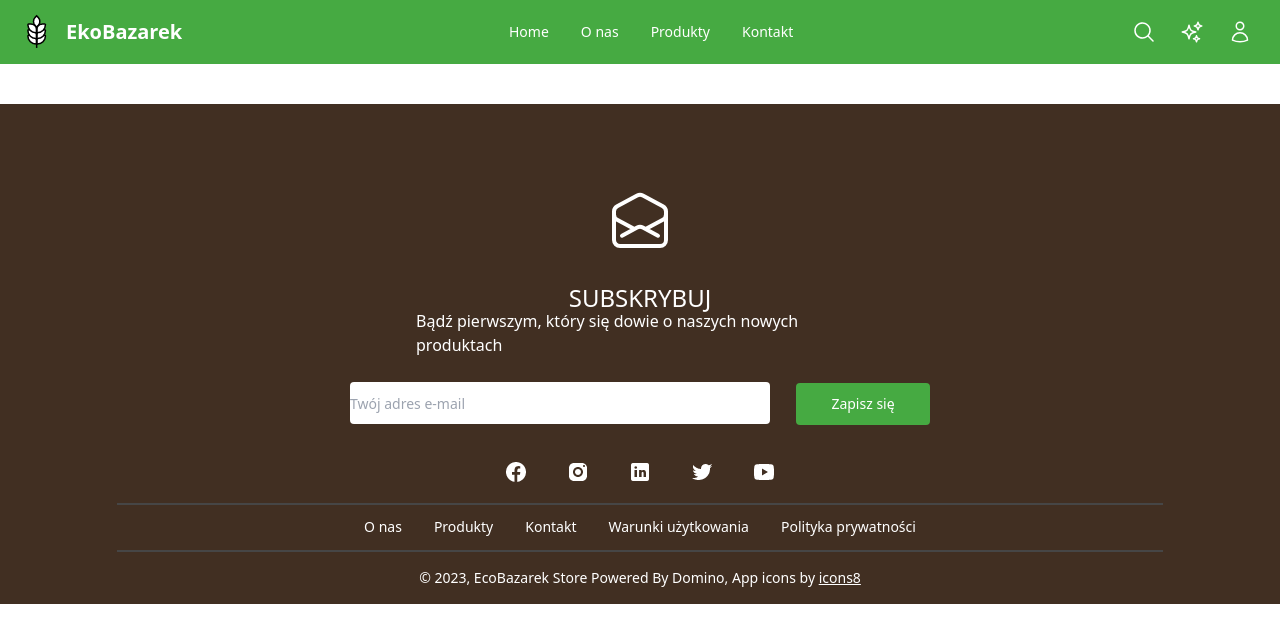
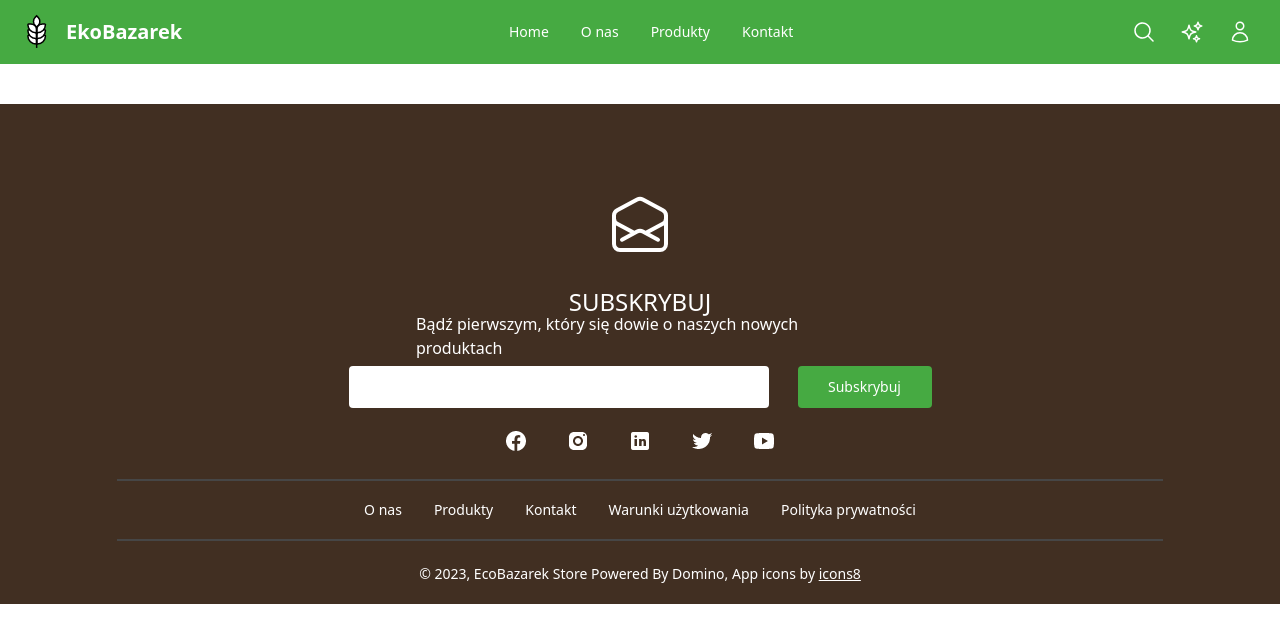
Before and after one commit to amelia-pencak/EcoBazarek, a React (Vite) app: page /contact in a window 1280 px wide. Shown: the top 642 px of the page. Built offline with nearby package versions, Linux system fonts and the light colour scheme.

Commit message:
footer ver-2

```diff
--- a/package.json
+++ b/package.json
@@ -18,7 +18,8 @@
     "react-helmet-async": "^1.3.0",
     "react-router-dom": "^6.15.0",
     "react-toastify": "^9.1.3",
-    "sort-by": "^1.2.0"
+    "sort-by": "^1.2.0",
+    "wretch": "^2.6.0"
   },
   "devDependencies": {
     "@types/react": "^18.2.15",
--- /dev/null
+++ b/src/components/Button/SubscribeButton.tsx
@@ -0,0 +1,14 @@
+
+export interface SubscribeButtonProps extends React.ButtonHTMLAttributes<HTMLButtonElement>{
+     disabled?: boolean;
+     variant?: "contained" | "text";
+}
+
+export const SubscribeButton = (props: SubscribeButtonProps) => {
+     const {className, children, ...other} = props;
+     return (
+          <button className={className} {...other}>
+               {children}
+          </button>
+     )
+};
--- /dev/null
+++ b/src/components/Button/index.tsx
@@ -0,0 +1 @@
+export * from "./SubscribeButton";
--- a/src/components/Footer/Subscribe.tsx
+++ b/src/components/Footer/Subscribe.tsx
@@ -1,9 +1,42 @@
+import { TextField } from "../TextFiled";
+import { useState } from "react";
+import { subscribe } from "../api";
+import { toast } from "react-toastify";
+
 export const Subscribe = () => {
+     const [subscription, setSubscription] = useState(false);
+     const [email, setEmail] = useState("");
+     const subscriptionHandler = () => {
+          if (subscription) return;
+          if (email) {
+               setSubscription(true);
+               subscribe(email)
+                    .badRequest(() => toast("Niepoprawny adres e-mail", { type: "error" }))
+                    .res(
+                         () => toast("Dziękujemy za subskrybcję", { type: "success" })
+                    )
+                    .finally(() => setSubscription(false));
+          }
+          else {
+               toast("Wpisz adres e-mail", { type: "info" });
+          }
+
+     }
+
+
      return (
-          <div className="mt-[20px] mb-[15px] h-[42px] w-[580px]">
-               <input type="text" placeholder="Twój adres e-mail" className="rounded w-[420px] h-[42px] mr-[13px]"/>
-               <button className="w-[134px] h-[42px] rounded ml-[13px] bg-oregano-green text-white>">
-                    Zapisz się</button>
+          // <div className="mt-[20px] mb-[15px] h-[42px] w-[580px]">
+          <div className="flex flex-row ">
+               {/* <TextField
+               className="rounded w-[420px] h-[42px] mr-[13px]"
+                    inputProps={{ value: email, onChange: (e) => setEmail(e.target.value)}}
+                   />  */}
+               <TextField
+                    inputProps={{ value: email, onChange: (e) => setEmail(e.target.value) }}
+                    className="rounded w-[420px] h-[42px] mr-4"
+               />
+               <button onClick={subscriptionHandler} className="w-[134px] h-[42px] rounded ml-[13px] bg-oregano-green text-white>">
+                    Subskrybuj</button>
           </div>
      )
 };
--- /dev/null
+++ b/src/components/TextFiled.tsx
@@ -0,0 +1,17 @@
+import clsx from "clsx";
+import { HtmlHTMLAttributes, InputHTMLAttributes } from "react";
+
+export interface InputProps extends InputHTMLAttributes<HTMLInputElement> { }
+
+export interface TextFieldProps extends Omit<HtmlHTMLAttributes<HTMLInputElement>, "children"> {
+     inputProps?: InputProps;
+}
+
+export const TextField = (props: TextFieldProps) => {
+     const { className, inputProps = {}, ...other } = props;
+     return (
+          <div className="flex flex-col text-black" {...other}>
+               <input className={clsx("text-black", className )}{...inputProps} />
+          </div>
+     )
+};
--- /dev/null
+++ b/src/components/api/api.ts
@@ -0,0 +1,5 @@
+import wretch from "wretch";
+
+export const subscribe = (email: string) => {
+     return wretch("https://api-eko-bazarek.azurewebsites.net/api/subscribe").post({ email });
+}
--- /dev/null
+++ b/src/components/api/index.ts
@@ -0,0 +1 @@
+export * from "./api";
```
Also changed, not shown: 1 other file (tests, documents, lock files or other folders).
